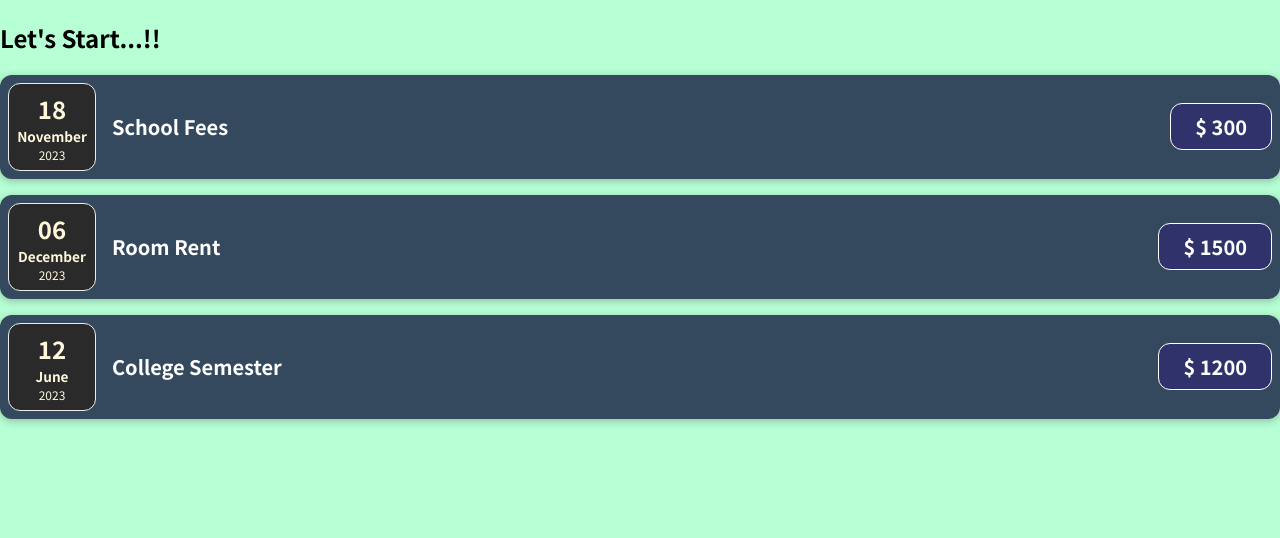
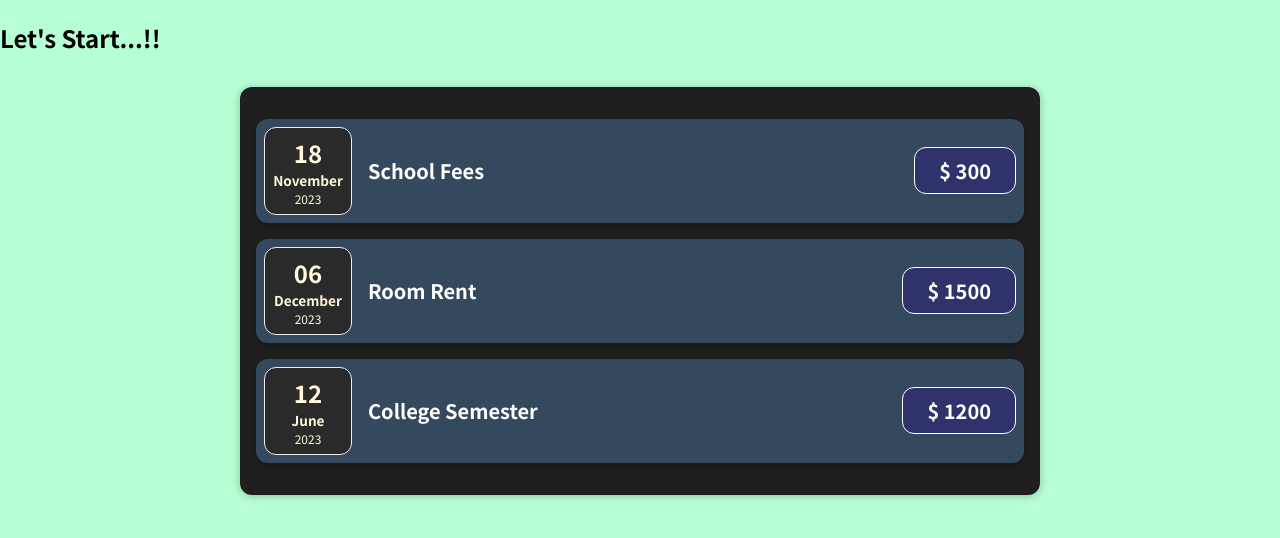
Before and after one commit to krtuhin/Expense-Tracker_Front-End_React, a JavaScript app: page / in a window 1280 px wide. Shown: the top 538 px of the page. Built offline with nearby package versions, Linux system fonts and the light colour scheme.

Commit message:
Breaking Component into sub components

```diff
--- a/src/App.js
+++ b/src/App.js
@@ -1,5 +1,5 @@
 // import sub component
-import ExpenseItem from "./components/ExpenseItem";
+import Expenses from "./components/Expenses";
 
 function App() {
   // declared variable to send data using props
@@ -35,25 +35,7 @@
 
       {/* used sub component  */}
       {/* passing data using props */}
-
-      {/* using multiple sub compenents */}
-      <ExpenseItem
-        date={expenses[0].date}
-        title={expenses[0].title}
-        price={expenses[0].price}
-      ></ExpenseItem>
-
-      <ExpenseItem
-        date={expenses[1].date}
-        title={expenses[1].title}
-        price={expenses[1].price}
-      ></ExpenseItem>
-
-      <ExpenseItem
-        date={expenses[2].date}
-        title={expenses[2].title}
-        price={expenses[2].price}
-      ></ExpenseItem>
+      <Expenses item={expenses} />
     </div>
   );
 }
--- /dev/null
+++ b/src/components/Expenses.css
@@ -0,0 +1,9 @@
+.expenses {
+  padding: 1rem;
+  background-color: rgb(31, 31, 31);
+  margin: 2rem auto;
+  width: 50rem;
+  max-width: 95%;
+  border-radius: 12px;
+  box-shadow: 0 1px 8px rgba(0, 0, 0, 0.25);
+}
--- /dev/null
+++ b/src/components/Expenses.js
@@ -0,0 +1,32 @@
+// import css and sub component
+import "./Expenses.css";
+import ExpenseItem from "./ExpenseItem";
+
+function Expenses(props) {
+  return (
+    <div className="expenses">
+
+      {/* using multiple sub compenents */}
+      <ExpenseItem
+        date={props.item[0].date}
+        title={props.item[0].title}
+        price={props.item[0].price}
+      />
+
+      <ExpenseItem
+        date={props.item[1].date}
+        title={props.item[1].title}
+        price={props.item[1].price}
+      />
+
+      <ExpenseItem
+        date={props.item[2].date}
+        title={props.item[2].title}
+        price={props.item[2].price}
+      />
+    </div>
+  );
+}
+
+// export component
+export default Expenses;
```
